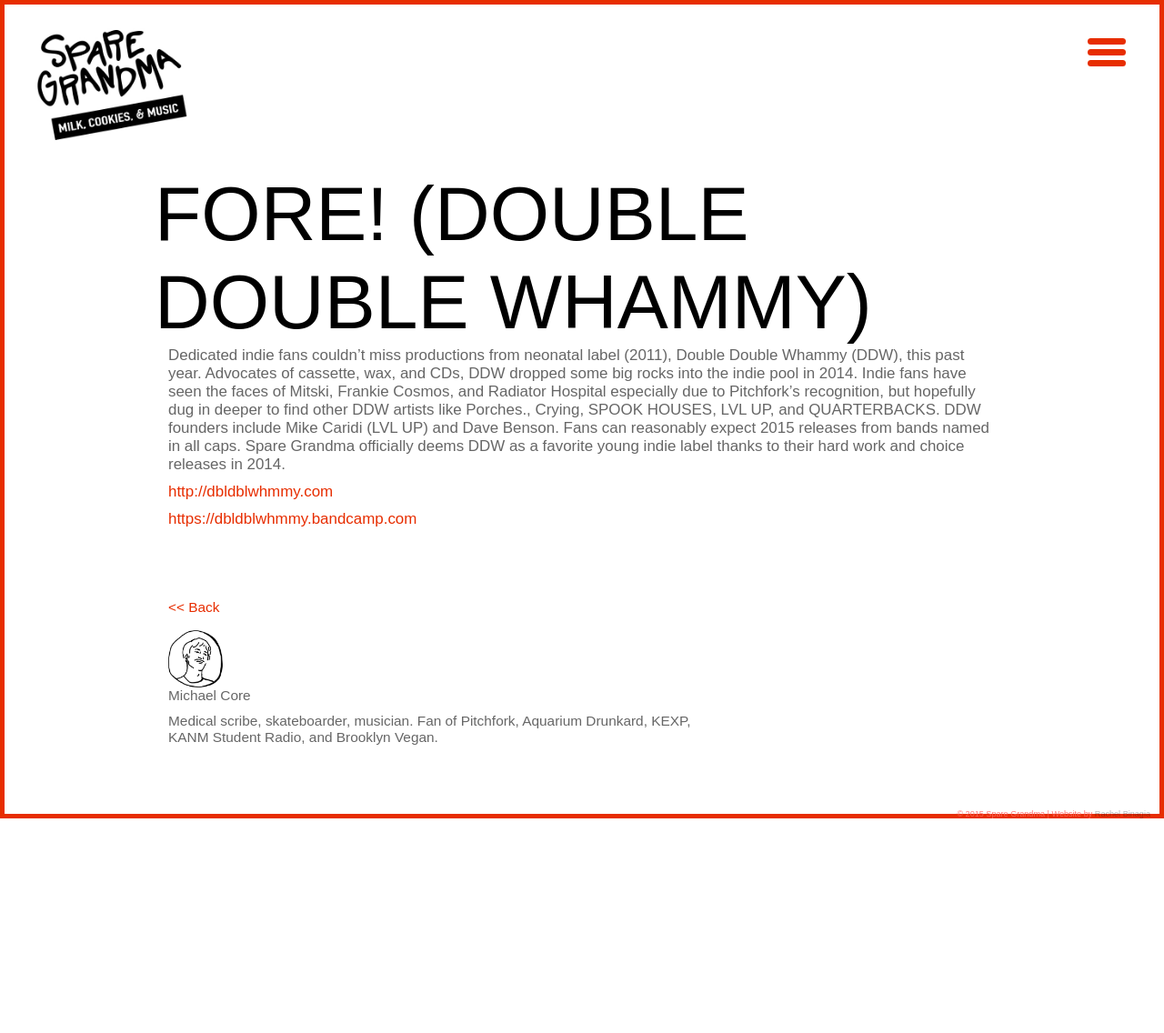
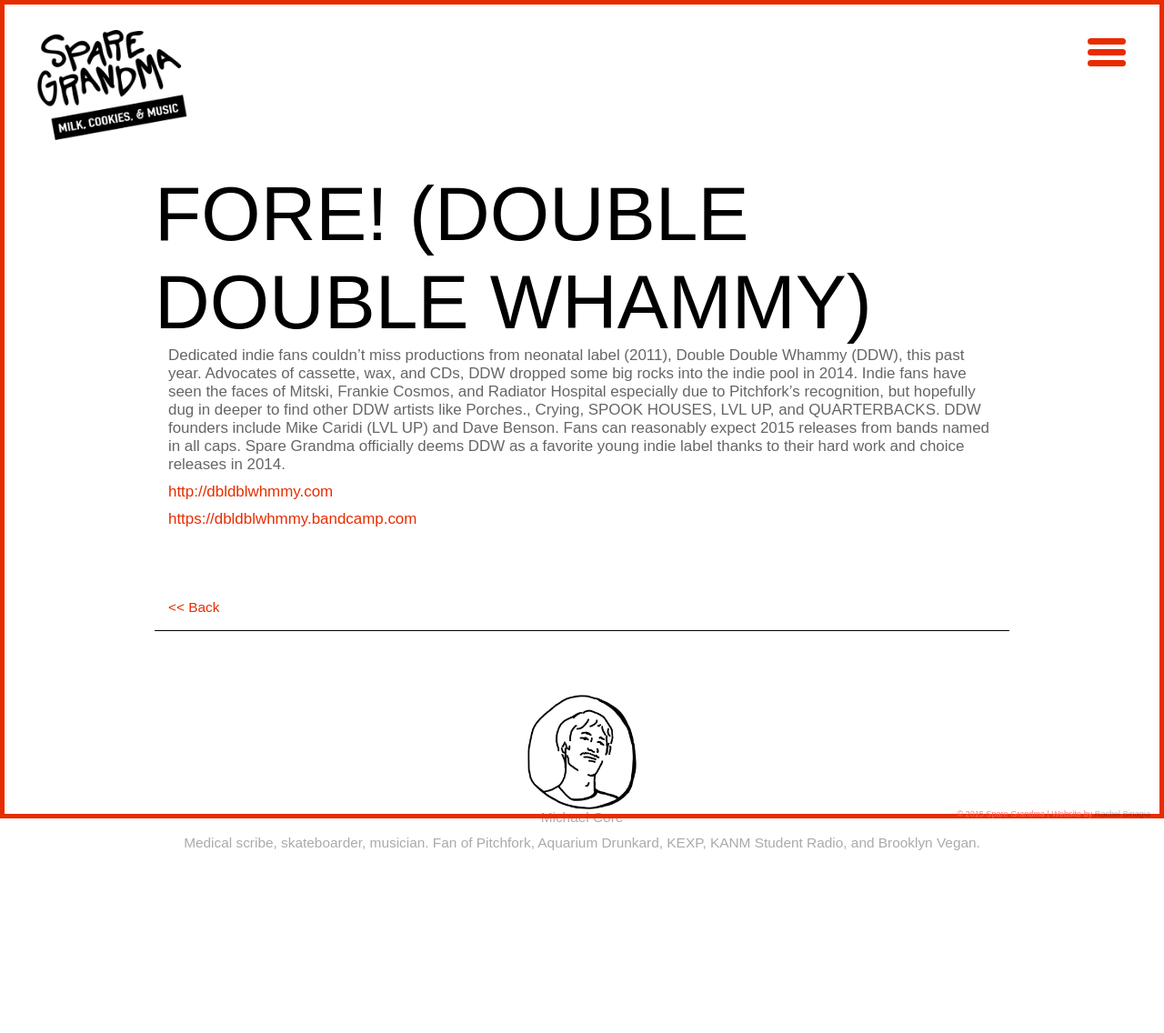
Before and after one commit to rachyrach/sparegrandma, a Jekyll site: the page built from _posts/2015-01-03-Fore!-(double-double-whammy).md, in a window 1280 px wide. Shown: the whole page at 91% size. Built offline with Jekyll 4.4.1, drawn with Linux system fonts in a browser that asks for light colours; Markdown is read by kramdown in place of the engine named in the settings; before the commit the page ends 950 px from its top, so only the background shows below that.

Commit message:
css to authors
css to authors

```diff
--- a/_layouts/post.html
+++ b/_layouts/post.html
@@ -13,8 +13,8 @@
    <a href="{{ site.baseurl }}/writeups"><< Back</a>
 </div>
 {% assign author = site.authors[page.author] %}
-<div class="author col-md-8">
-    <img src="{{ author.image }}" width="60px" height="auto"/>
+<div class="authors col-md-12">
+    <img src="{{ author.image }}" width="120px" height="auto"/>
 <p>{{ author.display_name }}</p><p>{{ author.bio }}</p></div></br>
 </div>
         </div>
--- a/css/main.css
+++ b/css/main.css
@@ -487,6 +487,21 @@
 
 }
 
+.authors {
+    border-top: 1px solid black;
+    text-align: center;
+    padding: 70px 25px;
+}
+
+.authors img {
+    align-content: center;
+}
+
+.authors p {
+  color: #aaa;
+  font-size: .9 em;
+}
+
 
 @media (max-width: 650px) {
 .copyright {
```
